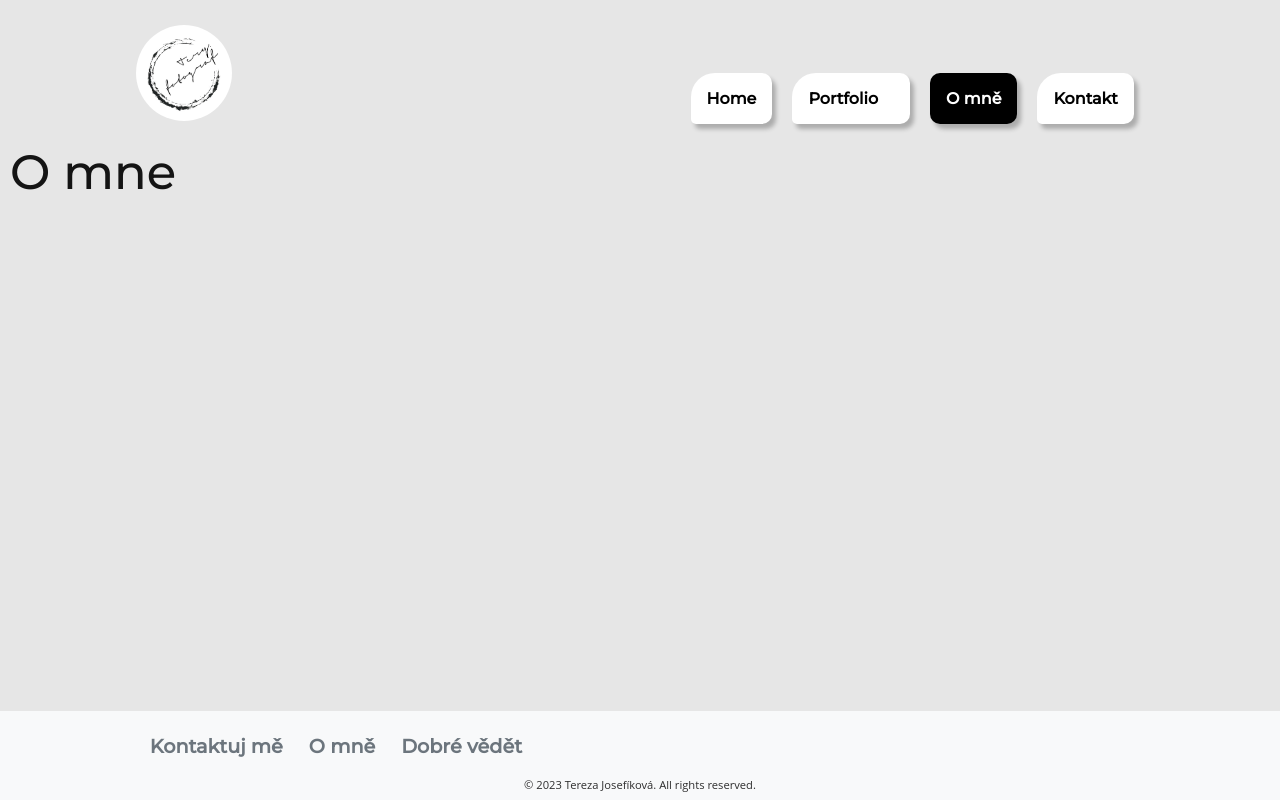
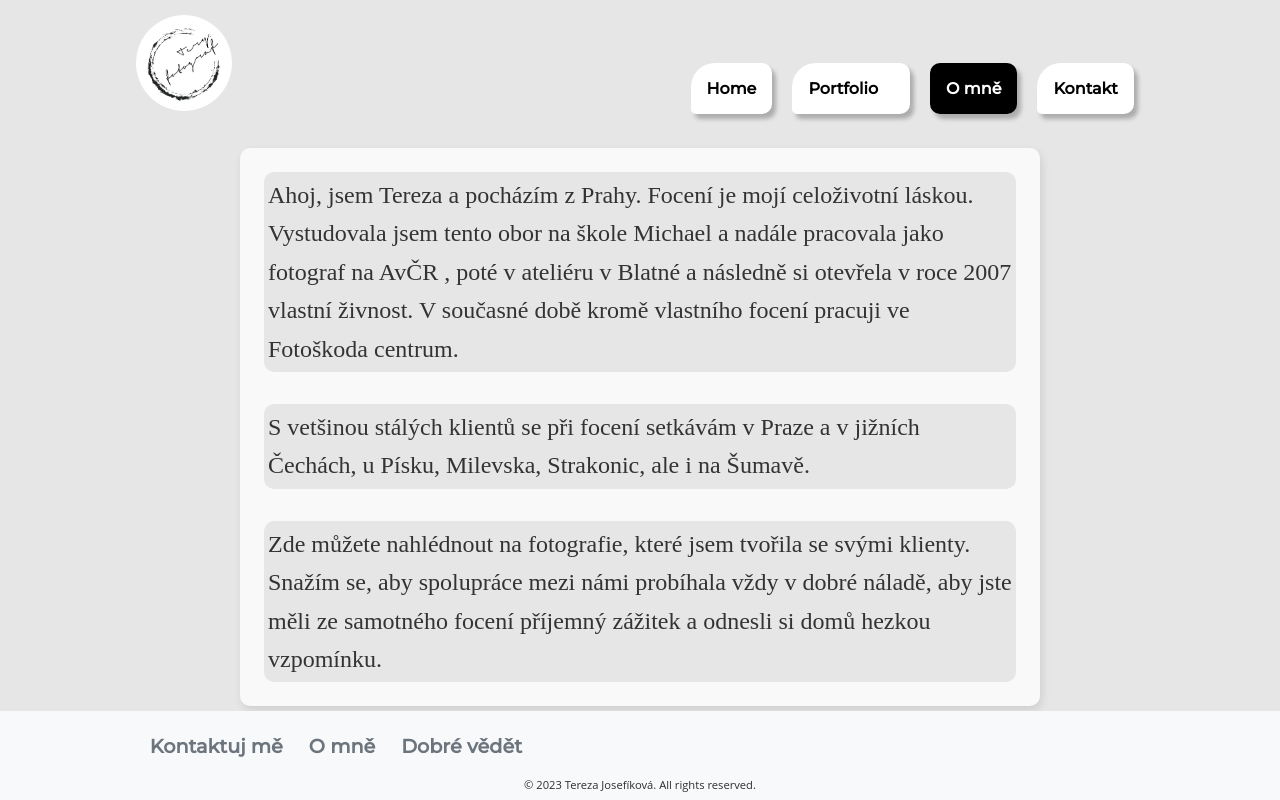
Before and after one commit to Gurisek/photo, a React (Create React App) app: page /about in a window 1280 px wide. Built offline with nearby package versions, Linux system fonts and the light colour scheme.

Commit message:
Update index.html and App.js, add About page, and modify Navbar.css

```diff
--- a/public/index.html
+++ b/public/index.html
@@ -8,7 +8,7 @@
     <meta name="theme-color" content="#000000" />
     <meta
       name="description"
-      content="Web site created using create-react-app"
+      content="Tereza Josefíková, vášnivá fotografka, se specializací na portréty, svatby a produkty. Vytvořím pro vás nezapomenutelné fotografie, které vám zůstanou na celý život."
     />
     <link rel="apple-touch-icon" href="%PUBLIC_URL%/logo1x1.jpg" />
     <link rel="manifest" href="%PUBLIC_URL%/manifest.json" />
--- a/src/App.js
+++ b/src/App.js
@@ -6,6 +6,7 @@ import Weddings from "./Pages/Portfolio/Weddings";
 import Portrety from "./Pages/Portfolio/Portrety";
 import NotFound from "./Pages/NotFound";
 import { Reklamni } from "./Pages/Portfolio/Reklamni";
+import About from './Pages/About';
 
 function App() {
   return (
@@ -15,7 +16,7 @@ function App() {
           <Route path="/" element={<Layout />}>
             <Route index element={<Home />} />
             <Route path="kontakt" element={<Price />} />
-            <Route path="about" element={<h1>O mne</h1>} />
+            <Route path="about" element={<About />} />
             <Route path="svatba" element={<Weddings />} />
             <Route path="rodinne" element={<h1>rodinne</h1>} />
             <Route path="portret" element={<Portrety />} />
--- a/src/Components/Navbar.css
+++ b/src/Components/Navbar.css
@@ -11,7 +11,7 @@ header {
   display: flex;
   justify-content: space-between;
   align-items: center;
-  padding: 15px 10%;
+  padding: 5px 10%;
   width: 100%;
   z-index: 1000;
 }
@@ -153,7 +153,7 @@ nav a:hover {
   width: 20px;
 }
 
-.nav_button_menu{
+.nav_button_menu {
   background-color: #ffffff;
   height: 7rem;
   width: 7rem;
@@ -174,7 +174,7 @@ nav a:hover {
 
 @media (max-width: 992px) {
   header {
-    padding: 20px 10%;
+    padding: 10px 10%;
   }
 
   body {
--- /dev/null
+++ b/src/Pages/About.js
@@ -0,0 +1,27 @@
+import "./css/About.css";
+
+export default function About() {
+  return (
+    <>
+      <article>
+        <p>
+          Ahoj, jsem Tereza a pocházím z Prahy. Focení je mojí celoživotní
+          láskou. Vystudovala jsem tento obor na škole Michael a nadále
+          pracovala jako fotograf na AvČR , poté v ateliéru v Blatné a následně
+          si otevřela v roce 2007 vlastní živnost. V současné době kromě
+          vlastního focení pracuji ve Fotoškoda centrum.
+        </p>
+        <p>
+          S vetšinou stálých klientů se při focení setkávám v Praze a v jižních
+          Čechách, u Písku, Milevska, Strakonic, ale i na Šumavě.
+        </p>
+        <p>
+          Zde můžete nahlédnout na fotografie, které jsem tvořila se svými
+          klienty. Snažím se, aby spolupráce mezi námi probíhala vždy v dobré
+          náladě, aby jste měli ze samotného focení příjemný zážitek a odnesli
+          si domů hezkou vzpomínku.
+        </p>
+      </article>
+    </>
+  );
+}
--- a/src/Pages/Price.js
+++ b/src/Pages/Price.js
@@ -135,6 +135,38 @@ export default function Price() {
               </p>
             </details>
           </div>
+          <div className="price-dobre-vedet">
+            <details>
+              <summary>Jaké jsou běžné ceny?</summary>
+              <table>
+              <caption>Ceník</caption>
+              <thead>
+                <tr>
+                  <th>1. sluzba</th>
+                  <th>2. urceni</th>
+                  <th>3. cena</th>
+                </tr>
+              </thead>
+              <tbody>
+                <tr>
+                  <td>Celodenní focení</td>
+                  <td>Portréty</td>
+                  <td>Reklamní focení</td>
+                </tr>
+                <tr>
+                  <td>Svatby, párty, narozeniny</td>
+                  <td>Jednotlivci, páry</td>
+                  <td>Produkty</td>
+                </tr>
+                <tr>
+                  <td>od 25 000,-</td>
+                  <td>200,-/ks nebo 500,-/album</td>
+                  <td>350,-/ks</td>
+                </tr>
+              </tbody>
+            </table>
+            </details>
+          </div>
         </div>
       </div>
       <form ref={form} onSubmit={handleSubmit(sendEmail)}>
--- /dev/null
+++ b/src/Pages/css/About.css
@@ -0,0 +1,36 @@
+article {
+  margin: 25px auto;
+  margin-bottom: 10vh;
+  max-width: 800px;
+  padding: 1em;
+  background-color: #f9f9f9;
+  border-radius: 10px;
+  box-shadow: 2px 4px 8px rgba(0, 0, 0, 0.1);
+  -webkit-border-radius: 10px;
+  -moz-border-radius: 10px;
+  -ms-border-radius: 10px;
+  -o-border-radius: 10px;
+}
+
+article p {
+  font-size: 1.5rem;
+  line-height: 1.6;
+  color: #333;
+  padding: 4px;
+  background-color: rgb(230, 230, 230);
+  border-radius: 10px;
+  font-family: "Times New Roman", Times, serif;
+  -webkit-border-radius: 10px;
+  -moz-border-radius: 10px;
+  -ms-border-radius: 10px;
+  -o-border-radius: 10px;
+  &:not(:last-child) {
+    margin-bottom: 2rem;
+  }
+}
+
+@media screen and (max-width: 1100px) {
+  article {
+    margin-bottom: 13vh;
+  }
+}
```
Also changed, not shown: src/Pages/css/Sluzby.css (deleted, +0 -25 lines), src/Images/Reklamni/DSC_9103-min.jpg (renamed from src/Images/Reklamni/DSC_2103-min.jpg).
